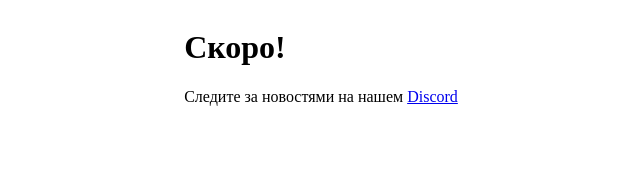
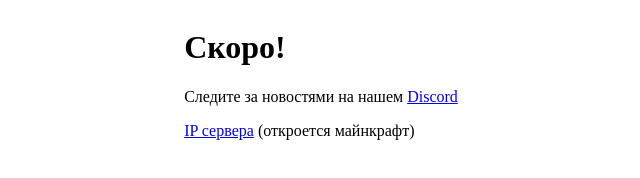
Before and after one commit to LushWay/LushWay.github.io, a plain HTML site: page index.html in a window 1280 px wide. Shown: the whole page, without its empty margins (319-959 px from the left). Drawn offline with Linux system fonts and the light colour scheme.

Commit message:
Update index.html

```diff
--- a/index.html
+++ b/index.html
@@ -13,6 +13,7 @@
     <div>
       <h1>Скоро!</h1>
       <p>Следите за новостями на нашем <a href="https://discord.gg/gX6PrPHecZ" target="_blank">Discord</a></p>
+      <p><a href="/ip" target="_blank">IP сервера</a> (откроется майнкрафт)</p>
     </div>
   </body>
 </html>
```
